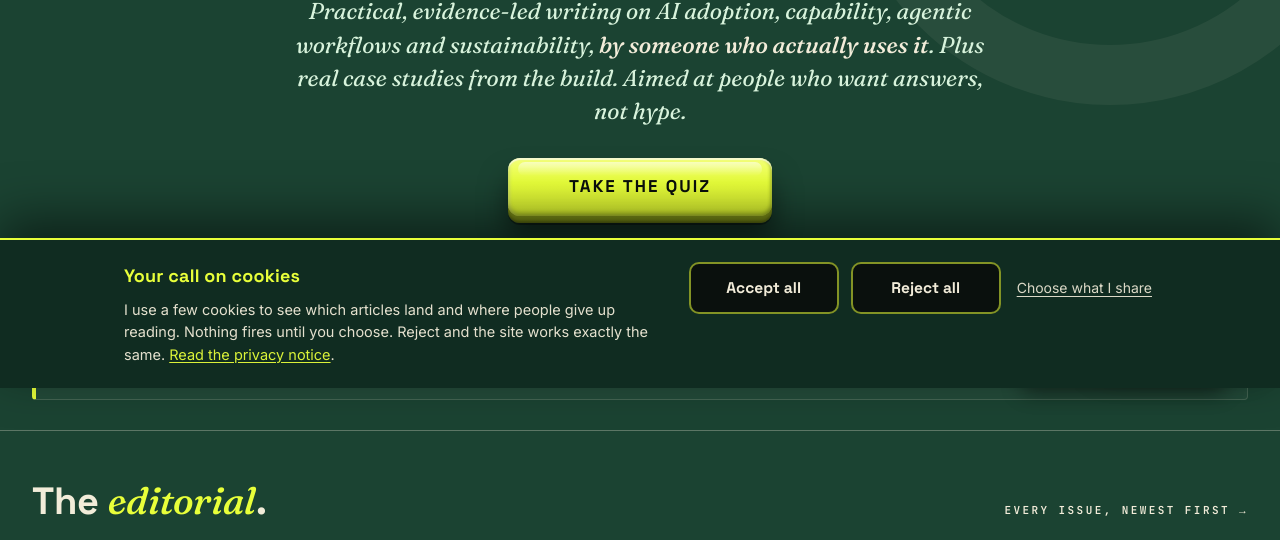
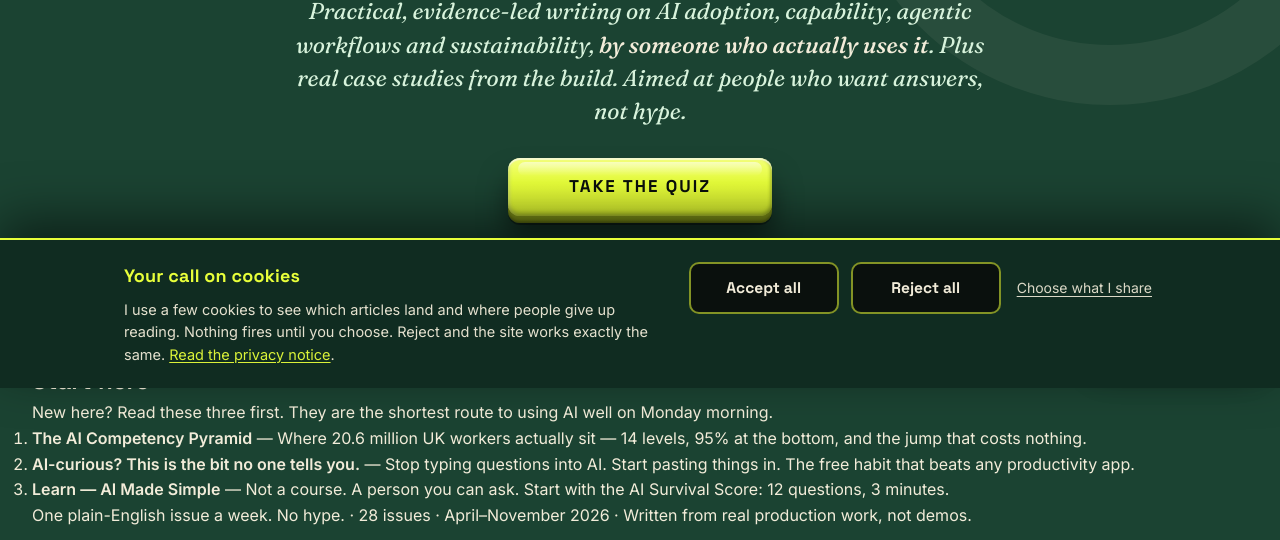
Before and after one commit to kevinclubb-cyber/ai-sustained, a plain HTML site: page index.html in a window 1280 px wide. Shown: the part 412-952 px from the top of the page. Drawn offline with Linux system fonts and the light colour scheme.

Commit message:
Week 1: homepage bio, Start-here block, remove Reader Ledger strip

```diff
--- a/index.html
+++ b/index.html
@@ -364,7 +364,7 @@ j=d.createElement(s),dl=l!='dataLayer'?'&l='+l:'';j.async=true;j.src=
   "alternateName": "AI that survives Monday morning",
   "url": "https://ai-sustained.com",
   "logo": "https://ai-sustained.com/ai_sustained_logo_mark.png",
-  "author": { "@type": "Person", "name": "Kevin Clubb", "jobTitle": "Senior Business Analyst", "url": "https://ai-sustained.com/", "sameAs": ["https://www.linkedin.com/in/kevin-clubb", "https://aisustained.substack.com/"] },
+  "author": { "@type": "Person", "name": "Kevin Clubb", "jobTitle": "Head of AI and Automation", "url": "https://ai-sustained.com/", "sameAs": ["https://www.linkedin.com/in/kevin-clubb", "https://aisustained.substack.com/"] },
   "description": "Practical, evidence-led writing on AI adoption, capability, agentic workflows and sustainability, plus real-world AI and data case studies.",
   "publisher": {
     "@type": "Organization",
@@ -1480,141 +1480,17 @@ height="0" width="0" style="display:none;visibility:hidden"></iframe></noscript>
     <span class="bl-x">Issue series 2026</span>
   </div>
 
-  <!-- ============ READER LEDGER STRIP ============ -->
-  <style>
-    /* pull the strip up towards the byline, leave one clear line before the editorial rule */
-    .byline { padding-bottom: 14px; }
-    .rl-strip {
-      display: none; /* shown by JS once data loads */
-      max-width: 1280px; margin: 0 auto 30px; padding: 0 32px;
-    }
-    .rl-strip-inner {
-      display: flex; flex-wrap: wrap; align-items: center; gap: 8px 26px;
-      background: rgba(242,236,217,0.04);
-      border: 1px solid rgba(242,236,217,0.16);
-      border-left: 4px solid #E8FF3A;
-      border-radius: 4px;
-      padding: 16px 22px;
-      font-family: 'JetBrains Mono', monospace;
-      text-decoration: none;
-      transition: transform .2s, border-color .2s, box-shadow .2s;
-    }
-    a.rl-strip-inner:hover {
-      transform: translateY(-3px);
-      border-color: rgba(232,255,58,0.4);
-      box-shadow: 0 18px 40px rgba(10,15,12,0.35);
-    }
-    .rl-tag {
-      font-size: 11px; font-weight: 600; letter-spacing: 0.2em;
-      text-transform: uppercase; color: #E8FF3A;
-    }
-    .rl-figure { font-size: 24px; font-weight: 600; color: #F2ECD9; line-height: 1.2; }
-    .rl-figure b { color: #E8FF3A; font-weight: 600; }
-    .rl-sub { font-size: 12px; color: #8FA398; }
-    .rl-cursor {
-      display: inline-block; width: 8px; height: 15px; background: #E8FF3A;
-      vertical-align: -2px; margin-left: 5px;
-      animation: rlBlink 1.1s steps(1) infinite;
-    }
-    @keyframes rlBlink { 50% { opacity: 0; } }
-    /* the stamp chip — now a Tactile 3D Key; press stamps FILED before opening the ledger */
-    .rl-go {
-      position: relative; width: 204px; height: 50px; margin-left: auto;
-      display: inline-flex; padding: 0; background: transparent;
-      font-family: 'Space Grotesk', sans-serif; font-weight: 700; font-size: 14px;
-      letter-spacing: 0.08em; text-transform: uppercase;
-    }
-    .rl-go .base {
-      position: absolute; inset: 0; border-radius: 10px;
-      background: linear-gradient(180deg, var(--acid-deep) 0%, var(--acid-shadow) 100%);
-      box-shadow: 0 10px 20px rgba(0,0,0,.45), 0 2px 0 rgba(0,0,0,.35), inset 0 -2px 3px rgba(0,0,0,.3);
-    }
-    .rl-go .face {
-      position: absolute; inset: 0; border-radius: 10px;
-      display: flex; align-items: center; justify-content: center; gap: 9px;
-      color: var(--ink);
-      background: linear-gradient(180deg, var(--acid-hi) 0%, var(--acid) 42%, var(--acid-mid) 100%);
-      box-shadow: inset 0 2px 1px rgba(255,255,255,.65), inset 0 -3px 4px rgba(110,127,20,.55), inset 2px 0 3px rgba(255,255,255,.25), inset -2px 0 3px rgba(110,127,20,.3);
-      transform: translateY(-6px);
-      transition: transform .09s cubic-bezier(.4,0,.6,1), box-shadow .09s, background .15s;
-    }
-    .rl-go .face::after {
-      content: ""; position: absolute; top: 3px; left: 9px; right: 9px; height: 11px; border-radius: 7px;
-      background: linear-gradient(180deg, rgba(255,255,255,.55), rgba(255,255,255,0)); pointer-events: none;
-    }
-    .rl-go .rl-arrow { display: inline-block; transition: transform .15s ease; }
-    a.rl-strip-inner:hover .rl-go .face { background: linear-gradient(180deg, #f8ff8f 0%, var(--acid) 46%, var(--acid-mid) 100%); }
-    a.rl-strip-inner:hover .rl-go .rl-arrow { transform: translateX(4px); }
-    a.rl-strip-inner:active .rl-go .face {
-      transform: translateY(-1px);
-      box-shadow: inset 0 1px 1px rgba(255,255,255,.4), inset 0 -1px 2px rgba(110,127,20,.5), inset 0 3px 6px rgba(110,127,20,.35);
-    }
-    a.rl-strip-inner:active .rl-go .base { box-shadow: 0 4px 10px rgba(0,0,0,.4), 0 1px 0 rgba(0,0,0,.35), inset 0 -1px 2px rgba(0,0,0,.3); }
-    .rl-stamping .rl-go {
-      animation: rlStamp .55s cubic-bezier(.2, 1.4, .4, 1) forwards;
-    }
-    .rl-stamping .rl-go .face { transform: translateY(-1px); }
-    @keyframes rlStamp {
-      0%   { transform: scale(1) rotate(0deg);      box-shadow: 0 0 0 0 rgba(232,255,58,0); }
-      35%  { transform: scale(1.3) rotate(-5deg);   }
-      60%  { transform: scale(.92) rotate(-3deg);   box-shadow: 0 0 0 0 rgba(232,255,58,.55); }
-      100% { transform: scale(1) rotate(-3deg);     box-shadow: 0 0 0 18px rgba(232,255,58,0); }
-    }
-    @media (max-width: 640px) {
-      .rl-figure { font-size: 18px; }
-      .rl-go { margin-left: 0; width: 100%; }
-    }
-    @media (prefers-reduced-motion: reduce) {
-      .rl-cursor { animation: none; }
-      .rl-stamping .rl-go { animation: none; }
-      a.rl-strip-inner:hover, a.rl-strip-inner:hover .rl-go .rl-arrow { transform: none; }
-    }
-  </style>
-  <div class="rl-strip" id="rlStrip">
-    <a class="rl-strip-inner" href="/ledger/" id="rlLink" aria-label="Open the Reader Ledger">
-      <span class="rl-tag">Reader Ledger</span>
-      <span class="rl-figure"><b id="rlMins">0</b> min/week reclaimed</span>
-      <span class="rl-sub"><span id="rlCount">0</span> receipts filed &middot; moderated<span class="rl-cursor"></span></span>
-      <span class="rl-go"><span class="base"></span><span class="face"><span class="rl-go-label">Open the ledger</span> <span class="rl-arrow" aria-hidden="true">&#8594;</span></span></span>
-    </a>
-  </div>
-  <script>
-  (function () {
-    function weekly(e) {
-      if (e.cadence === "per day")   return e.minutes * 5;
-      if (e.cadence === "per week")  return e.minutes;
-      if (e.cadence === "per month") return Math.round(e.minutes / 4.33);
-      return 0;
-    }
-    fetch("/ledger/receipts.json", { cache: "no-store" })
-      .then(function (r) { if (!r.ok) throw new Error(r.status); return r.json(); })
-      .then(function (data) {
-        var entries = data.entries || [];
-        if (!entries.length) return;
-        var total = 0;
-        entries.forEach(function (e) { total += weekly(e); });
-        document.getElementById("rlMins").textContent = total.toLocaleString("en-GB");
-        document.getElementById("rlCount").textContent = entries.length;
-        document.getElementById("rlStrip").style.display = "block";
-      })
-      .catch(function () { /* strip stays hidden */ });
-
-    /* stamp press: FILED, then open the ledger */
-    var stamped = false;
-    document.getElementById("rlLink").addEventListener("click", function (ev) {
-      if (typeof gtag === "function") gtag("event", "ledger_strip_click", { location: "homepage" });
-      var reduced = window.matchMedia && window.matchMedia("(prefers-reduced-motion: reduce)").matches;
-      if (stamped || reduced) return; /* second click or reduced motion: navigate normally */
-      ev.preventDefault();
-      stamped = true;
-      var inner = ev.currentTarget;
-      inner.classList.add("rl-stamping");
-      inner.querySelector(".rl-go-label").textContent = "Filed";
-      inner.querySelector(".rl-arrow").textContent = "✓";
-      setTimeout(function () { window.location.href = "/ledger/"; }, 600);
-    });
-  })();
-  </script>
+  <!-- ============ START HERE ============ -->
+  <section class="start-here" style="max-width:1280px;margin:0 auto 30px;padding:0 32px;">
+    <h2 style="font-family:'Space Grotesk',sans-serif;">Start here</h2>
+    <p>New here? Read these three first. They are the shortest route to using AI well on Monday morning.</p>
+    <ol>
+      <li><a href="/articles/ai-competency-pyramid/"><strong>The AI Competency Pyramid</strong></a> &mdash; Where 20.6 million UK workers actually sit &mdash; 14 levels, 95% at the bottom, and the jump that costs nothing.</li>
+      <li><a href="/articles/ai-curious/"><strong>AI-curious? This is the bit no one tells you.</strong></a> &mdash; Stop typing questions into AI. Start pasting things in. The free habit that beats any productivity app.</li>
+      <li><a href="/learn/"><strong>Learn &mdash; AI Made Simple</strong></a> &mdash; Not a course. A person you can ask. Start with the AI Survival Score: 12 questions, 3 minutes.</li>
+    </ol>
+    <p>One plain-English issue a week. No hype. &middot; 28 issues &middot; April&ndash;November 2026 &middot; Written from real production work, not demos.</p>
+  </section>
 
   <!-- ============ EDITORIAL ============ -->
   <header class="section-header" id="editorial">
@@ -2402,13 +2278,13 @@ height="0" width="0" style="display:none;visibility:hidden"></iframe></noscript>
     <div class="about-inner">
       <div class="about-head">
         <div class="about-label">About the author</div>
-        <h2>Senior business analyst. <em>AI power user and super-adopter</em>.</h2>
+        <h2>Head of AI and Automation. <em>AI power user and super-adopter</em>.</h2>
       </div>
       <div class="about-photo-col">
-        <img class="about-photo" src="/author-kevin.webp" alt="Kevin Clubb, senior business analyst and author of AI Sustained." />
+        <img class="about-photo" src="/author-kevin.webp" alt="Kevin Clubb, Head of AI and Automation and author of AI Sustained." />
       </div>
       <div class="about-body">
-        <p>More than twenty years of business analysis across retail, fashion, finance, and now hospitality and education catering. Most recently, nearly two years <strong>building a data platform from scratch</strong> and growing the team to deliver and support it, then preparing the business for what comes next: governance first, then eliciting the real case studies, then helping build data models robust enough to trust. Latterly <strong>productionising agentic AI workflows in a safe and controlled way</strong>. Real production systems, not demos.</p>
+        <p>More than twenty years in business analysis across retail, fashion, finance, and now hospitality and education catering. Most recently, <strong>building a data platform from scratch</strong>, then <strong>productionising agentic AI workflows in a safe and controlled way</strong>. Real production systems, not demos.</p>
         <p><strong>AI Sustained</strong> is where I write it up. Practical, evidence led, and aimed at people who want to use AI well, not people who want to be sold something. The <strong>editorial</strong> is the thinking. The <strong>case studies</strong> are the receipts.</p>
         <p>If something here is useful, share it. If something is wrong, tell me. If you want to talk shop, find me on LinkedIn.</p>
         <div class="about-links">
```
